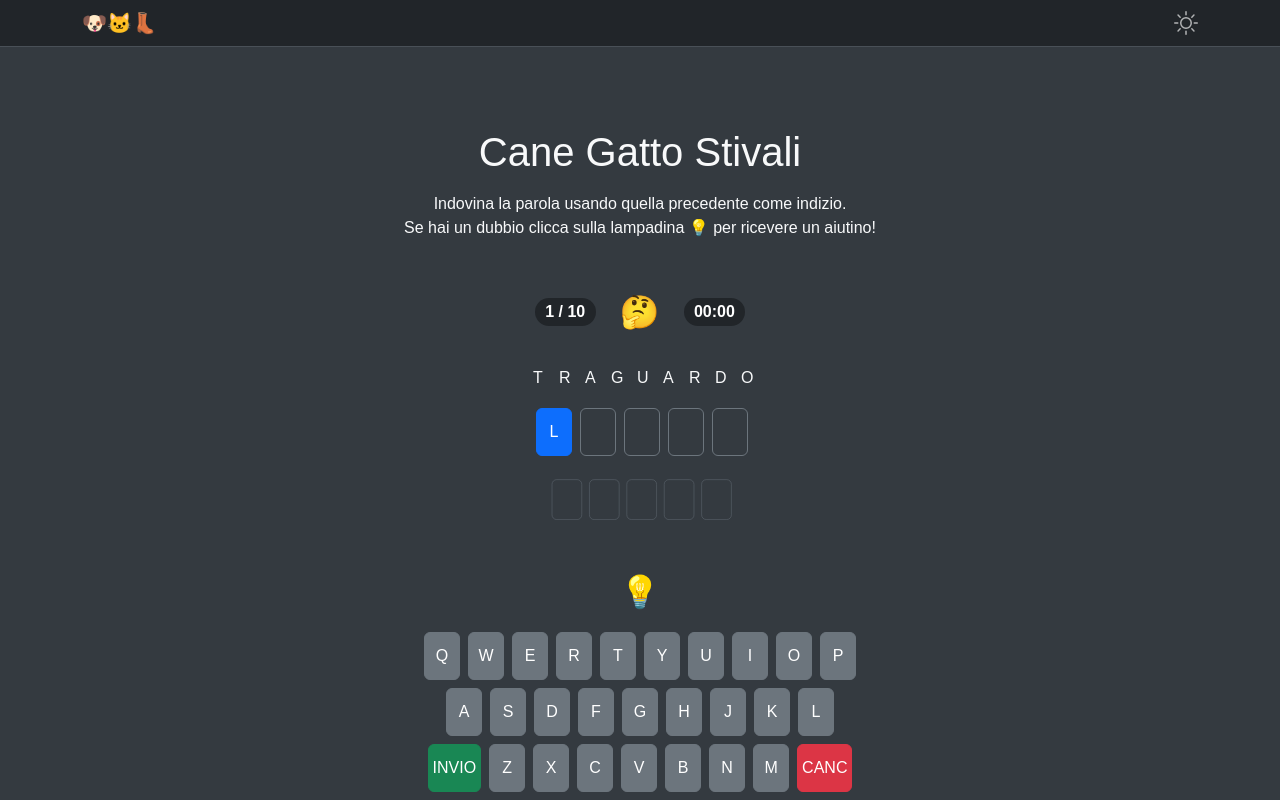
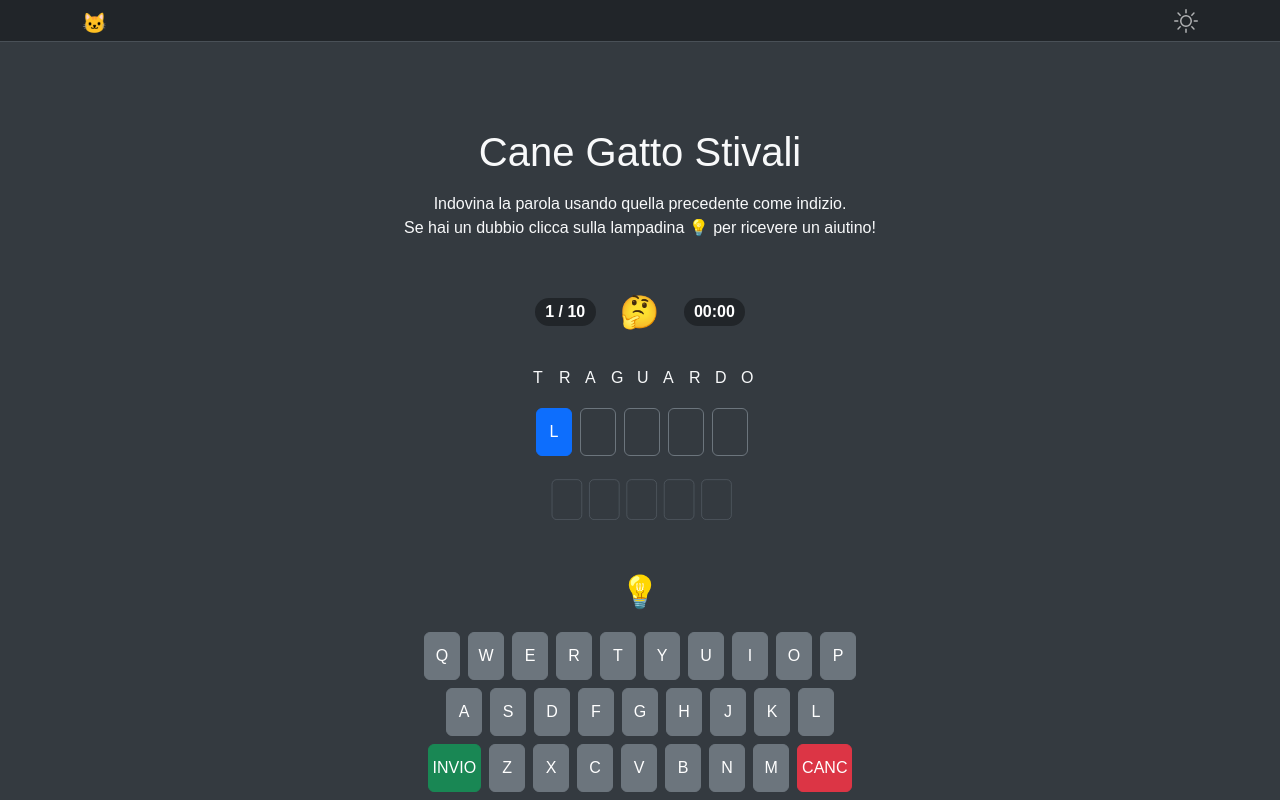
Before and after one commit to LucaBn/canegattostivali, a React (Vite) app: page / in a window 1280 px wide. Shown: the top 800 px of the page. Built offline with nearby package versions, Linux system fonts and the light colour scheme; no server answers; a web font is replaced by a local one.

Commit message:
feat(Navbar): :sparkles: change logo

```diff
--- a/src/components/UI/Organisms/Navbar/Navbar.tsx
+++ b/src/components/UI/Organisms/Navbar/Navbar.tsx
@@ -77,10 +77,12 @@ const NavbarComponent: React.FC = () => {
         <Container>
           <Navbar.Brand
             onClick={handleLogoClick}
-            className="py-0 user-select-none cursor-pointer"
+            className="logo__container position-relative py-0 user-select-none cursor-pointer"
             title="Cane Gatto Stivali"
           >
-            🐶🐱👢
+            <span className="cane">🐶</span>
+            <span className="gatto">🐱</span>
+            <span className="stivali">👢</span>
           </Navbar.Brand>
 
           <span
--- a/src/components/UI/Organisms/Navbar/_styles.scss
+++ b/src/components/UI/Organisms/Navbar/_styles.scss
@@ -1,3 +1,50 @@
 .nav-link {
   font-size: 18px;
 }
+
+.logo__container {
+  height: 24px;
+  width: 24px;
+
+  .cane,
+  .gatto,
+  .stivali {
+    position: absolute;
+    top: 0;
+    left: 0;
+    transform-origin: center;
+    animation: rotateVisibility 9s infinite;
+  }
+
+  .gatto,
+  .stivali {
+    transform: rotateY(90deg);
+  }
+
+  .cane {
+    animation-delay: 0s;
+  }
+
+  .gatto {
+    animation-delay: 3s;
+  }
+
+  .stivali {
+    animation-delay: 6s;
+  }
+}
+
+@keyframes rotateVisibility {
+  0% {
+    transform: rotateY(90deg);
+  }
+  3%,
+  30.33% {
+    transform: rotateY(0deg);
+  }
+  33.33%,
+  66.66%,
+  100% {
+    transform: rotateY(90deg);
+  }
+}
```
